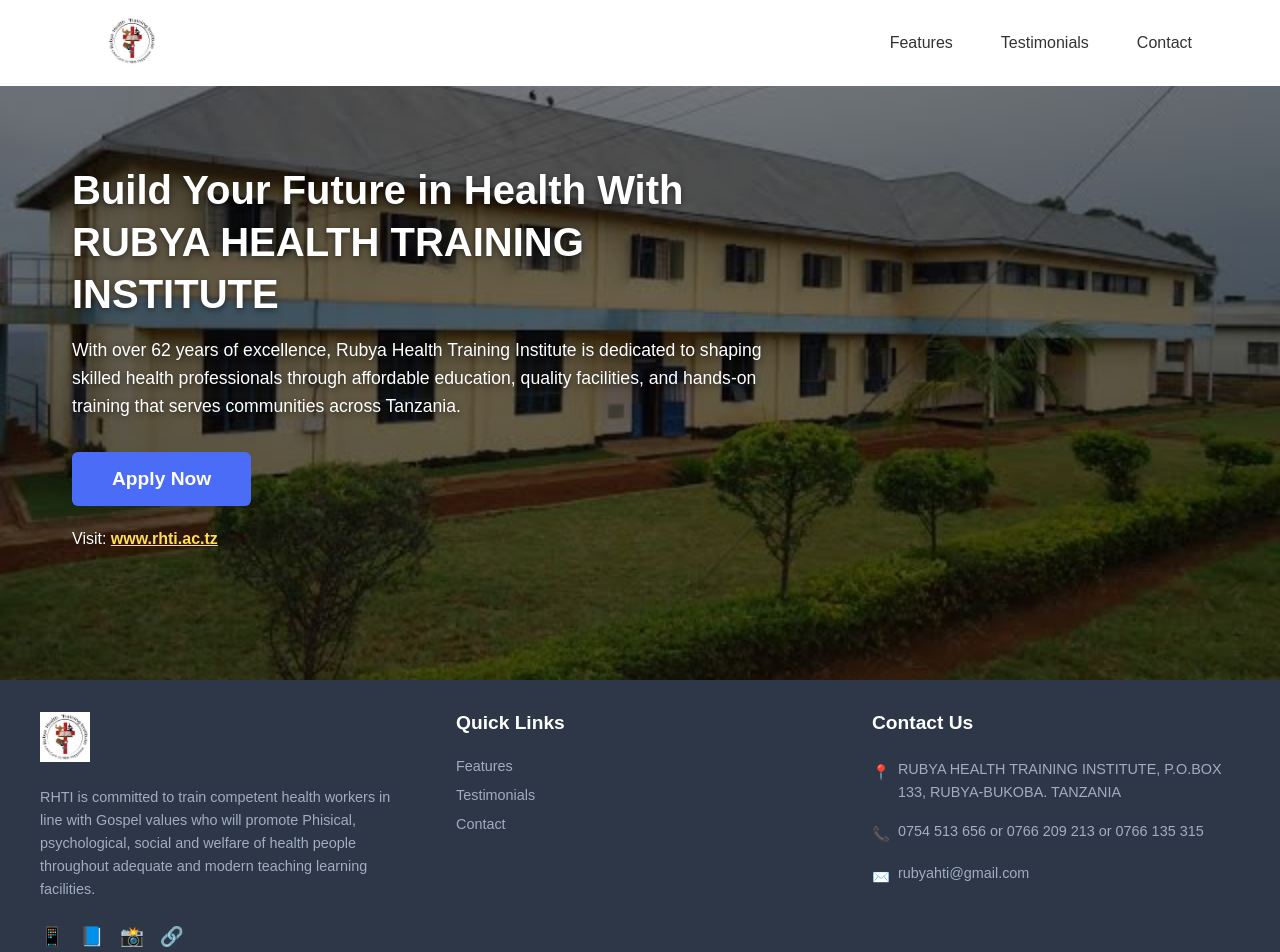
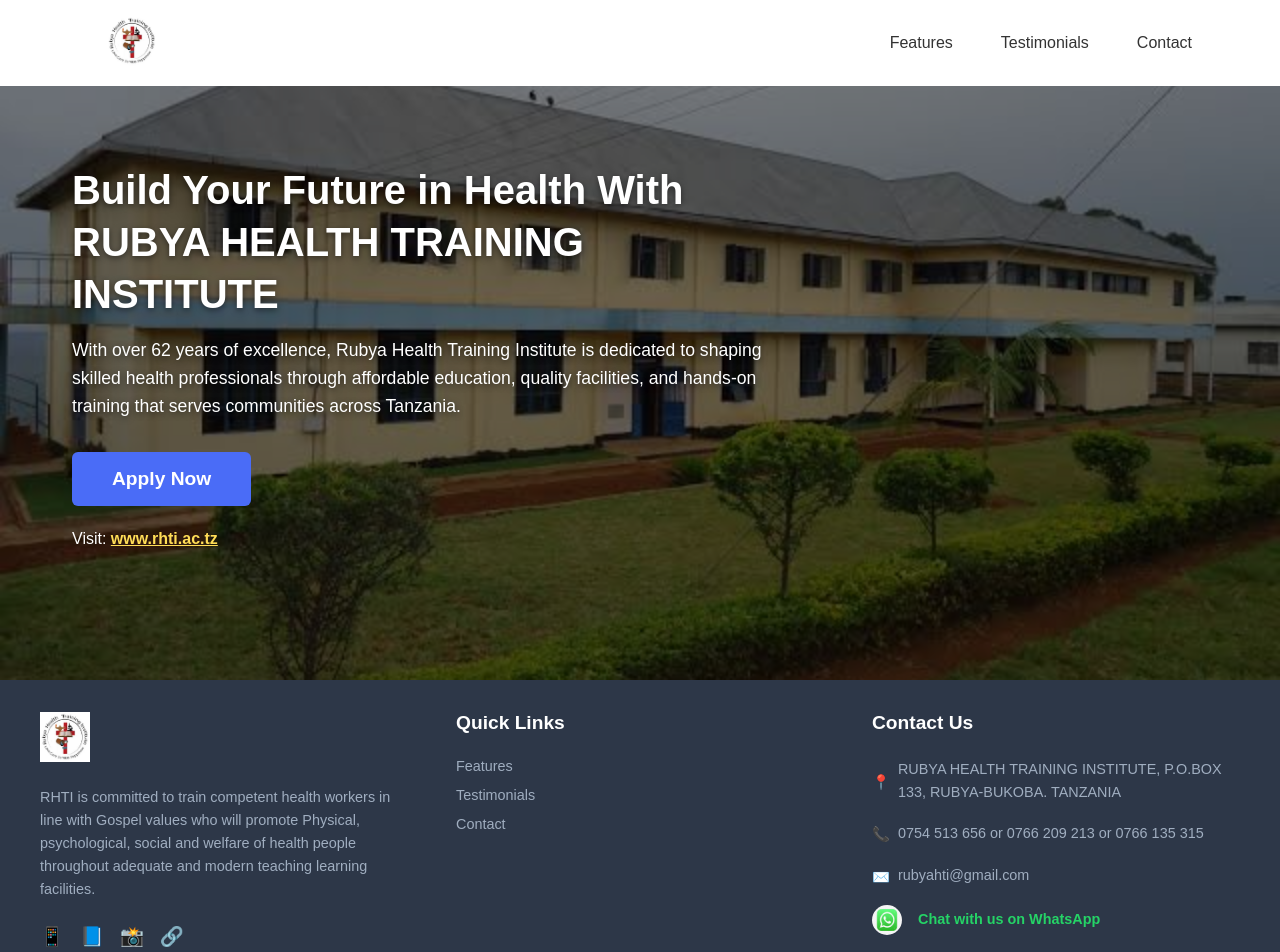
Before and after one commit to SALVIUS-CHARLES/RubyaHTI, a Next.js app: page / in a window 1280 px wide. Shown: the top 952 px of the page. Built offline with nearby package versions, Linux system fonts and the light colour scheme.

Commit message:
Fix ESLint errors: escape quotes in ContactForm and Testimonials

```diff
--- a/src/app/components/ContactForm.js
+++ b/src/app/components/ContactForm.js
@@ -26,7 +26,6 @@
     setSubmitStatus(null);
 
     try {
-      // Initialize EmailJS with your credentials
       emailjs.init("IVN_sI3Jkr_RljICU");
 
       const templateParams = {
@@ -39,7 +38,6 @@
         subject: `New Contact Form Submission from ${formData.name}`
       };
 
-      // Send email using EmailJS
       const response = await emailjs.send(
         "service_e96vc7f",
         "template_fgwwue4",
@@ -48,7 +46,7 @@
 
       if (response.status === 200) {
         setSubmitStatus('success');
-        setFormData({ name: '', email: '', phone: '', message: '' }); // Reset form
+        setFormData({ name: '', email: '', phone: '', message: '' });
       } else {
         throw new Error('Email sending failed');
       }
@@ -72,26 +70,23 @@
       <div style={contentStyles}>
         <h2 style={titleStyles}>Get In Touch/Wasiliana nasi</h2>
         <p style={subtitleStyles}>
-          Have questions? Reach out to us and our institution will get back to you promptly./
+          Have questions? Reach out to us and our institution will get back to you promptly.&nbsp;
           Una maswali? Wasiliana nasi na taasisi yetu itakujibu kwa haraka.
         </p>
 
-        {/* Success Message */}
         {submitStatus === 'success' && (
           <div style={successMessageStyles}>
             <span style={messageIconStyles}>✅</span>
-            Thank you for your message! We'll get back to you within 24 hours./
+            Thank you for your message! We&apos;ll get back to you within 24 hours.&nbsp;
             Asante kwa maoni, tutakujibu haraka ndani ya masaa 24.
           </div>
         )}
 
-        {/* Error Message */}
         {submitStatus === 'error' && (
           <div style={errorMessageStyles}>
             <span style={messageIconStyles}>❌</span>
-            Sorry, there was an error sending your message. Please try again or email us directly./
-            Samahani kuna kosa wakati wa kutuma maoni yako. Tafadhali jaribu tena baadaye au tumia namba ya simu au emaili
-            kwa msaada.
+            Sorry, there was an error sending your message. Please try again or email us directly.&nbsp;
+            Samahani kuna kosa wakati wa kutuma maoni yako. Tafadhali jaribu tena baadaye au tumia namba ya simu au emaili kwa msaada.
           </div>
         )}
 
@@ -171,7 +166,7 @@
   );
 };
 
-// Internal CSS styles
+// ---------- Internal Styles ----------
 const containerStyles = {
   maxWidth: '800px',
   margin: '0 auto',
@@ -195,7 +190,6 @@
   cursor: 'pointer',
   zIndex: 100,
   transition: 'all 0.3s ease',
-  boxShadow: '0 2px 5px rgba(0,0,0,0.2)',
   ':hover': {
     backgroundColor: '#3a5bd9',
     transform: 'translateY(-2px)',
@@ -220,7 +214,6 @@
   lineHeight: '1.6',
 };
 
-// Message Styles
 const messageBaseStyles = {
   padding: '1rem',
   borderRadius: '6px',
@@ -251,7 +244,6 @@
   fontSize: '1.2rem',
 };
 
-// Form Styles
 const formStyles = {
   display: 'flex',
   flexDirection: 'column',
@@ -278,15 +270,6 @@
   borderRadius: '6px',
   fontSize: '1rem',
   transition: 'border-color 0.3s ease, box-shadow 0.3s ease',
-  ':focus': {
-    borderColor: '#4a6cf7',
-    outline: 'none',
-    boxShadow: '0 0 0 3px rgba(74, 108, 247, 0.2)',
-  },
-  ':disabled': {
-    backgroundColor: '#f7fafc',
-    cursor: 'not-allowed',
-  },
 };
 
 const textareaStyles = {
@@ -305,19 +288,11 @@
   fontWeight: '600',
   cursor: 'pointer',
   transition: 'background-color 0.3s ease, transform 0.2s ease',
-  ':hover': {
-    backgroundColor: '#3a5bd9',
-    transform: 'translateY(-2px)',
-  },
 };
 
 const disabledButtonStyles = {
   backgroundColor: '#a0aec0',
   cursor: 'not-allowed',
-  ':hover': {
-    backgroundColor: '#a0aec0',
-    transform: 'none',
-  },
 };
 
 export default ContactForm;
--- a/src/app/components/Footer.js
+++ b/src/app/components/Footer.js
@@ -17,7 +17,7 @@
           />
           <p style={descriptionStyles}>
             RHTI is committed to train competent health workers in line with Gospel values who
-            will promote Phisical, psychological, social and welfare of health people throughout
+            will promote Physical, psychological, social and welfare of health people throughout
             adequate and modern teaching learning facilities.
           </p>
           <div style={socialIconsStyles}>
@@ -42,7 +42,6 @@
             <li style={linkItemStyles}><Link href="#features" style={linkStyles}>Features</Link></li>
             <li style={linkItemStyles}><Link href="#testimonials" style={linkStyles}>Testimonials</Link></li>
             <li style={linkItemStyles}><Link href="#contact" style={linkStyles}>Contact</Link></li>
-
           </ul>
         </div>
 
@@ -60,6 +59,24 @@
             <li style={contactItemStyles}>
               <span style={contactIconStyles}>✉️</span>
               <span>rubyahti@gmail.com</span>
+            </li>
+            {/* WhatsApp contact */}
+            <li style={contactItemStyles}>
+              <a
+                href="https://wa.me/255766135315?text=Hello!%20I%20want%20to%20know%20more%20about%20RHTI"
+                target="_blank"
+                rel="noopener noreferrer"
+                style={whatsappLinkStyles}
+              >
+                <Image
+                  src="/images/whatsap.jpg"
+                  alt="WhatsApp"
+                  width={30}
+                  height={30}
+                  style={{ borderRadius: '50%' }}
+                />
+                &nbsp; Chat with us on WhatsApp
+              </a>
             </li>
           </ul>
         </div>
@@ -113,9 +130,6 @@
 const socialIconLinkStyles = {
   color: '#a0aec0',
   transition: 'color 0.3s ease',
-  ':hover': {
-    color: '#ffffff',
-  },
 };
 
 const socialIconStyles = {
@@ -148,9 +162,6 @@
   color: '#a0aec0',
   textDecoration: 'none',
   transition: 'color 0.3s ease',
-  ':hover': {
-    color: '#ffffff',
-  },
 };
 
 const contactColumnStyles = {
@@ -167,7 +178,7 @@
 
 const contactItemStyles = {
   display: 'flex',
-  alignItems: 'flex-start',
+  alignItems: 'center',
   gap: '0.5rem',
   fontSize: '0.9rem',
   color: '#a0aec0',
@@ -176,6 +187,15 @@
 
 const contactIconStyles = {
   marginTop: '0.2rem',
+};
+
+const whatsappLinkStyles = {
+  display: 'flex',
+  alignItems: 'center',
+  gap: '0.5rem',
+  textDecoration: 'none',
+  color: '#25D366',
+  fontWeight: 'bold',
 };
 
 const copyrightStyles = {
--- a/src/app/components/Testimonials.js
+++ b/src/app/components/Testimonials.js
@@ -7,7 +7,7 @@
     },
     {
       id: 2,
-      content: "The accommodation and meals provided by the institute make student life stress-free. It’s easier to focus on studies knowing basic needs are taken care of.",
+      content: "The accommodation and meals provided by the institute make student life stress-free. It&apos;s easier to focus on studies knowing basic needs are taken care of.",
       rating: 4
     },
     {
@@ -31,7 +31,7 @@
                   <span key={i} style={starStyles}>★</span>
                 ))}
               </div>
-              <p style={contentStyles}>"{testimonial.content}"</p>
+              <p style={contentStyles}>&quot;{testimonial.content}&quot;</p>
             </div>
           ))}
         </div>
--- a/src/app/layout.js
+++ b/src/app/layout.js
@@ -19,6 +19,7 @@
 export default function RootLayout({ children }) {
   return (
     <html lang="en">
+      {/* Apply a wrapper class but use CSS variables instead of global font */}
       <body className={`${geistSans.variable} ${geistMono.variable}`}>
         {children}
       </body>
```
